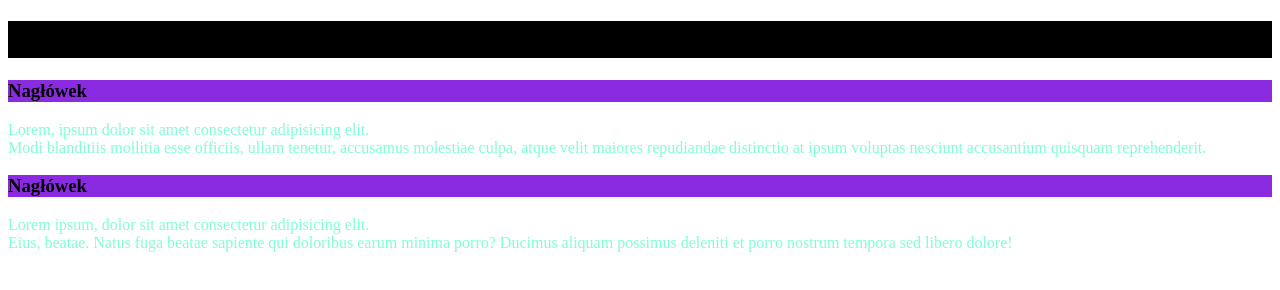
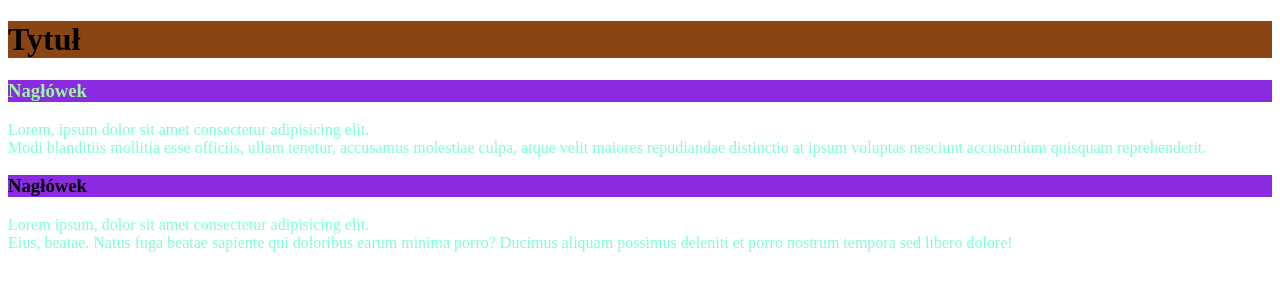
Before and after one commit to kacpro9/selektory-css, a plain HTML site: page index.html in a window 1280 px wide. Drawn offline with Linux system fonts and the light colour scheme.

Commit message:
done css

```diff
--- a/css/style.css
+++ b/css/style.css
@@ -1,10 +1,15 @@
-h1{
-    background-color: black;
+h1 {
+    background-color: saddlebrown;
+}
 
-}
-h3{
+h3 {
     background-color: blueviolet;
 }
-p{
+
+p {
     color: aquamarine;
 }
+
+h1 + h3 {
+    color: palegreen;
+}
```
